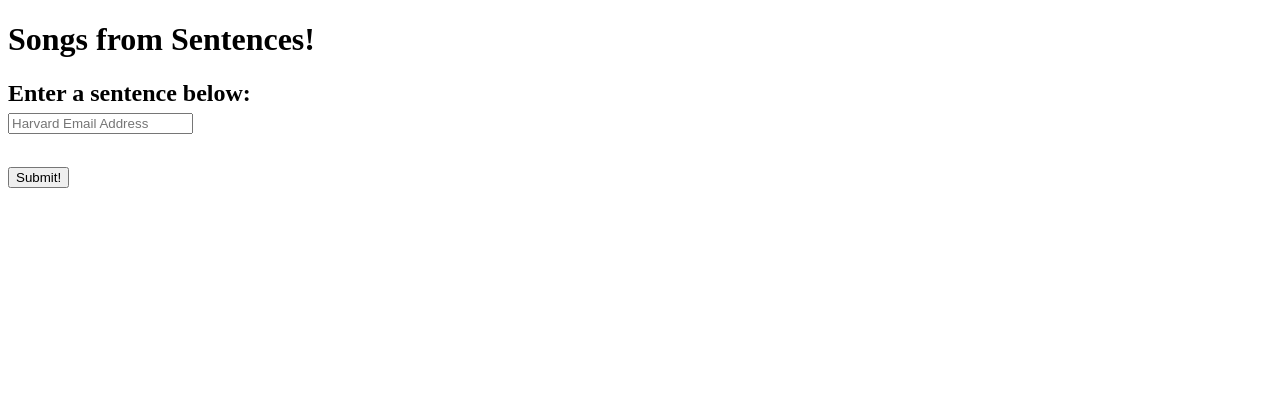
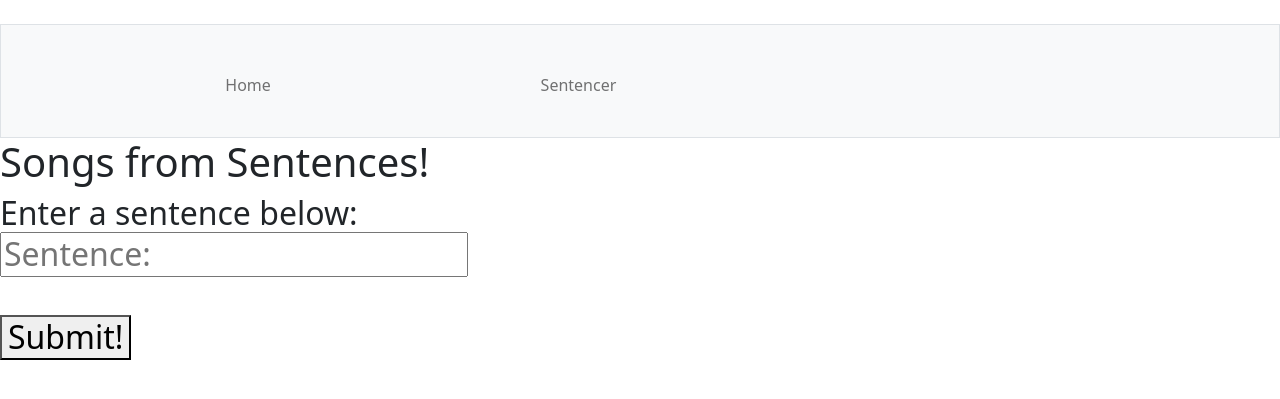
Before and after one commit to emmamiao/spotifyadventures, a Flask app: page /sentencer in a window 1280 px wide. Shown: the top 399 px of the page. Run offline with Flask 2, Linux system fonts and the light colour scheme; parts of the project's set-up code (start-up, migrations or seed data) failed here and were passed over.

Commit message:
Andrew made changes

```diff
--- a/webapp/templates/sentencer.html
+++ b/webapp/templates/sentencer.html
@@ -1,10 +1,32 @@
 <!DOCTYPE html>
-<html>
-  <head>
-    <link rel="stylesheet" href='https://fonts.googleapis.com/css?family=Poppins'>
-    <link href="../static/styles.css" rel="stylesheet" type="text/css">
-    <title>Log In</title>
-  </head>
+
+<html lang="en">
+    <head>
+        <link href="https://cdn.jsdelivr.net/npm/bootstrap@5.0.2/dist/css/bootstrap.min.css" rel="stylesheet" integrity="sha384-EVSTQN3/azprG1Anm3QDgpJLIm9Nao0Yz1ztcQTwFspd3yD65VohhpuuCOmLASjC" crossorigin="anonymous">
+        <script src="https://cdn.jsdelivr.net/npm/bootstrap@5.0.2/dist/js/bootstrap.bundle.min.js" integrity="sha384-MrcW6ZMFYlzcLA8Nl+NtUVF0sA7MsXsP1UyJoMp4YLEuNSfAP+JcXn/tWtIaxVXM" crossorigin="anonymous"></script>
+        <link href="../static/styles.css" rel="stylesheet">
+        <title>My Webpage</title>
+    </head>
+    <body>
+
+        <!-- this is a navbar from boostrap -->
+        <nav class = "navbar navbar-expand-md navbar-light bg-light border">
+            <ul class = "navbar-nav mr-auto mt-2">
+
+                <li class="nav-item">
+                    <a class ="nav-link" href="/">
+                        Home
+                    </a>
+                </li>
+
+                <li class="nav-item">
+                    <a class ="nav-link" href="/sentencer">
+                        Sentencer
+                    </a>
+                </li>
+
+            </ul>
+        </nav>
 
   <body>
     <h1>
@@ -13,12 +35,16 @@
     <h2>
       Enter a sentence below:
       <div>
-        <input class="textbox" type="text" id="email" placeholder="Harvard Email Address"><br><br>
+        <input class="textbox" type="text" id="email" placeholder="Sentence:"><br><br>
       </div>
       <div>
         <button class= "button" id="Submit">Submit!</button>
       </div>
     </h2>
+    {% for fast_song in fast_songs %}
+    <h6>{{ fast_song.song_name }}</h6>
+    {% endfor %}
+
 
   </body>
 </html>
```
Also changed, not shown: webapp/templates/styles.css (deleted, +0 -23 lines), adventure.db, songs.db (added).
